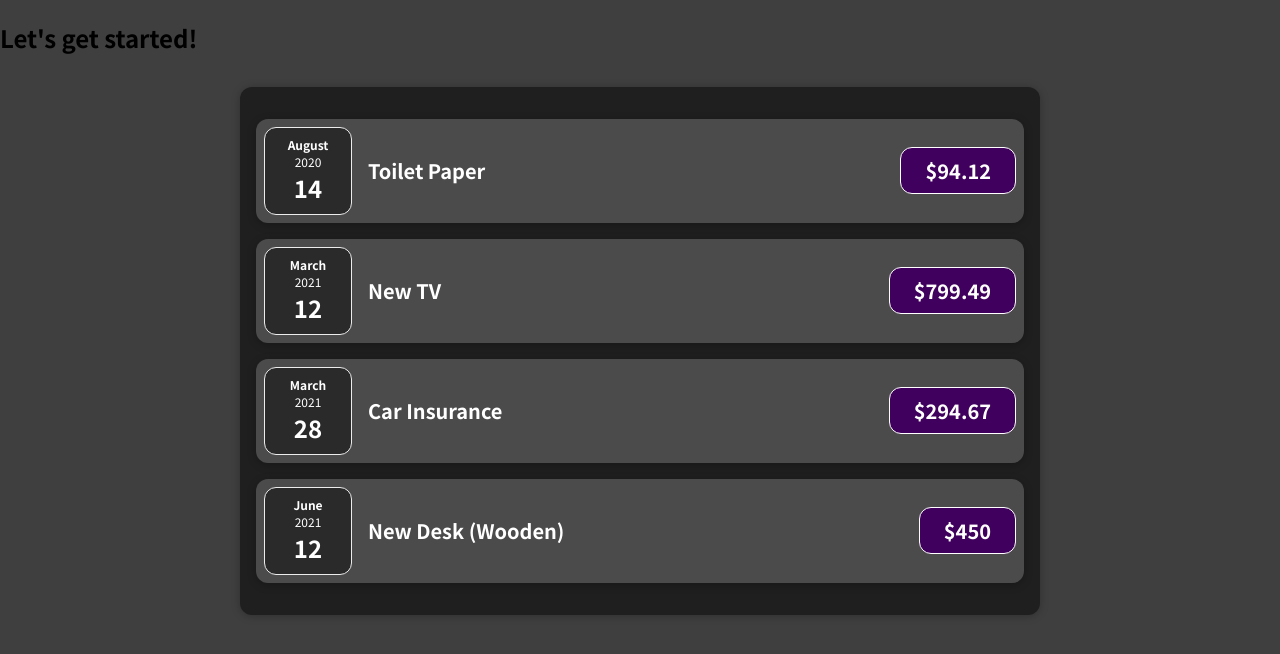
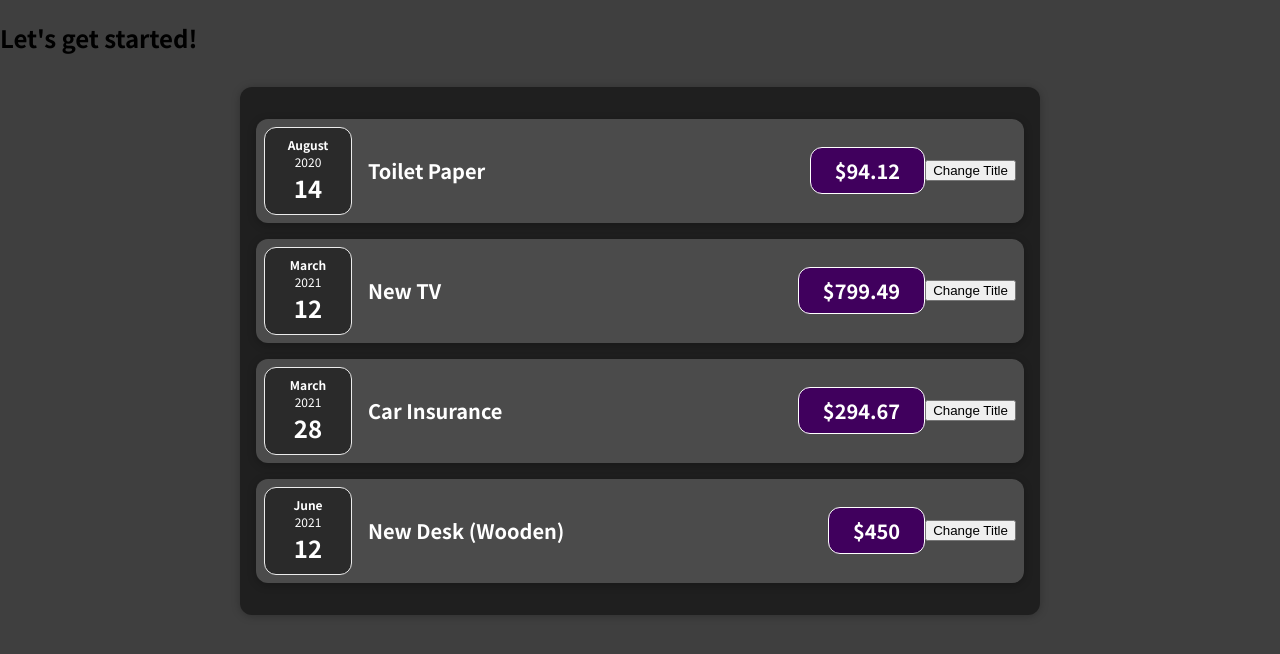
Before and after one commit to gorakhjoshi/reactExpenseTracker, a React (Create React App) app: page / in a window 1280 px wide. Shown: the top 654 px of the page. Built offline with nearby package versions, Linux system fonts and the light colour scheme.

Commit message:
Added click event

```diff
--- a/src/components/Expenses/ExpenseItem.js
+++ b/src/components/Expenses/ExpenseItem.js
@@ -3,6 +3,10 @@ import Card from "../UI/Card";
 import "./ExpenseItem.css";
 
 function ExpenseItem(props) {
+  const clickHandler = () => {
+    console.log("Clicked!!!");
+  };
+
   return (
     <Card className="expense-item">
       <ExpenseDate date={props.date} />
@@ -10,6 +14,7 @@ function ExpenseItem(props) {
         <h2>{props.title}</h2>
         <div className="expense-item__price">${props.amount}</div>
       </div>
+      <button onClick={clickHandler}>Change Title</button>
     </Card>
   );
 }
--- a/src/components/Expenses/Expenses.js
+++ b/src/components/Expenses/Expenses.js
@@ -25,6 +25,7 @@ function Expenses(props) {
         amount={props.items[3].amount}
         date={props.items[3].date}
       />
+
     </Card>
   );
 }
```
Also changed, not shown: 1 other file (tests, documents, lock files or other folders).
